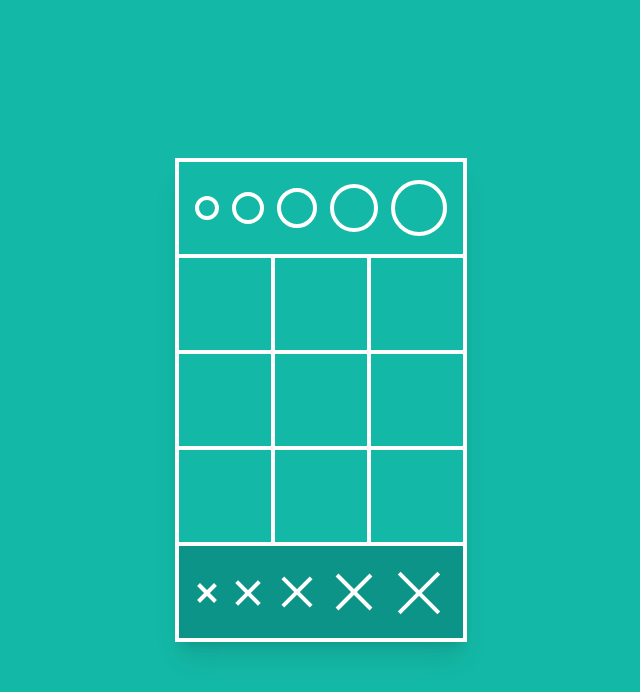
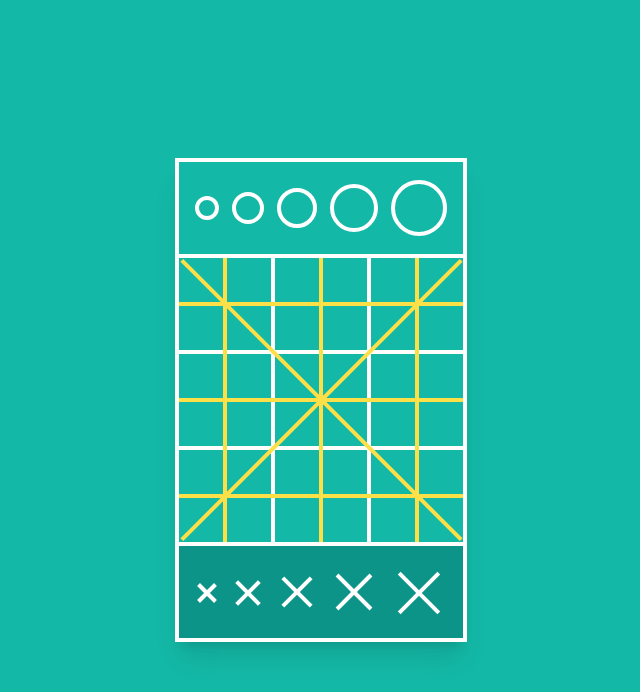
Before and after one commit to itzmeowww/beyond-tic-tac-toe, a Next.js app: page /play in a window 1280 px wide. Shown: the top 692 px of the page, without its empty margins (319-959 px from the left). Built offline with nearby package versions, Linux system fonts and the light colour scheme.

Commit message:
fix: adjust line

```diff
--- a/components/Game.tsx
+++ b/components/Game.tsx
@@ -29,7 +29,7 @@ const Game = ({ xPlayer = 'human', oPlayer = 'human' }: Props) => {
 
 
 
-    const [completedLines, setCompletedLines] = useState([false, false, false, false, false, false, false, false])
+    const [completedLines, setCompletedLines] = useState([!false, !false, !false, !false, !false, !false, !false, !false])
 
     const [boardStatus, setBoardStatus] = useState<boardStatusType>(initialBoardStatus)
     const [player, setPlayer] = useState("x")
@@ -190,15 +190,15 @@ const Game = ({ xPlayer = 'human', oPlayer = 'human' }: Props) => {
                                 })}
                             </tbody>
                         </table>
-                        {completedLines[0] && <div className="h-72 left-12 w-1 bg-yellow-300 absolute top-0"></div>}
-                        {completedLines[1] && <div className="h-72 left-36 w-1 bg-yellow-300 absolute top-0"></div>}
-                        {completedLines[2] && <div className="h-72 right-12 w-1 bg-yellow-300 absolute top-0"></div>}
+                        {completedLines[0] && <div className="h-[284px] left-12 w-1 bg-yellow-300 absolute top-1"></div>}
+                        {completedLines[1] && <div className="h-[284px] left-36 w-1 bg-yellow-300 absolute top-1"></div>}
+                        {completedLines[2] && <div className="h-[284px] right-12 w-1 bg-yellow-300 absolute top-1"></div>}
 
-                        {completedLines[3] && <div className="h-1 left-0 w-72 bg-yellow-300 absolute top-12"></div>}
-                        {completedLines[4] && <div className="h-1 left-0 w-72 bg-yellow-300 absolute top-36"></div>}
-                        {completedLines[5] && <div className="h-1 left-0 w-72 bg-yellow-300 absolute bottom-12"></div>}
-                        {completedLines[6] && <div className="rotate-45 w-96 -left-12 h-1 bg-yellow-300 absolute top-36"></div>}
-                        {completedLines[7] && <div className="-rotate-45 w-96 -left-12 h-1 bg-yellow-300 absolute top-36"></div>}
+                        {completedLines[3] && <div className="h-1 left-1 w-[284px] bg-yellow-300 absolute top-12"></div>}
+                        {completedLines[4] && <div className="h-1 left-1 w-[284px] bg-yellow-300 absolute top-36"></div>}
+                        {completedLines[5] && <div className="h-1 left-1 w-[284px] bg-yellow-300 absolute bottom-12"></div>}
+                        {completedLines[6] && <div className="rotate-45 w-[395px] -left-[51px] h-1 bg-yellow-300 absolute top-36"></div>}
+                        {completedLines[7] && <div className="-rotate-45 w-[395px] -left-[51px] h-1 bg-yellow-300 absolute top-36"></div>}
                     </div>
                     <div className={`w-full h-24 border-white border-4 border-t-0 flex justify-between items-center px-4 ${player == 'x' ? 'bg-teal-600' : 'bg-transparent'}`}>
                         {sizes.map((size, _idx) =>
```
